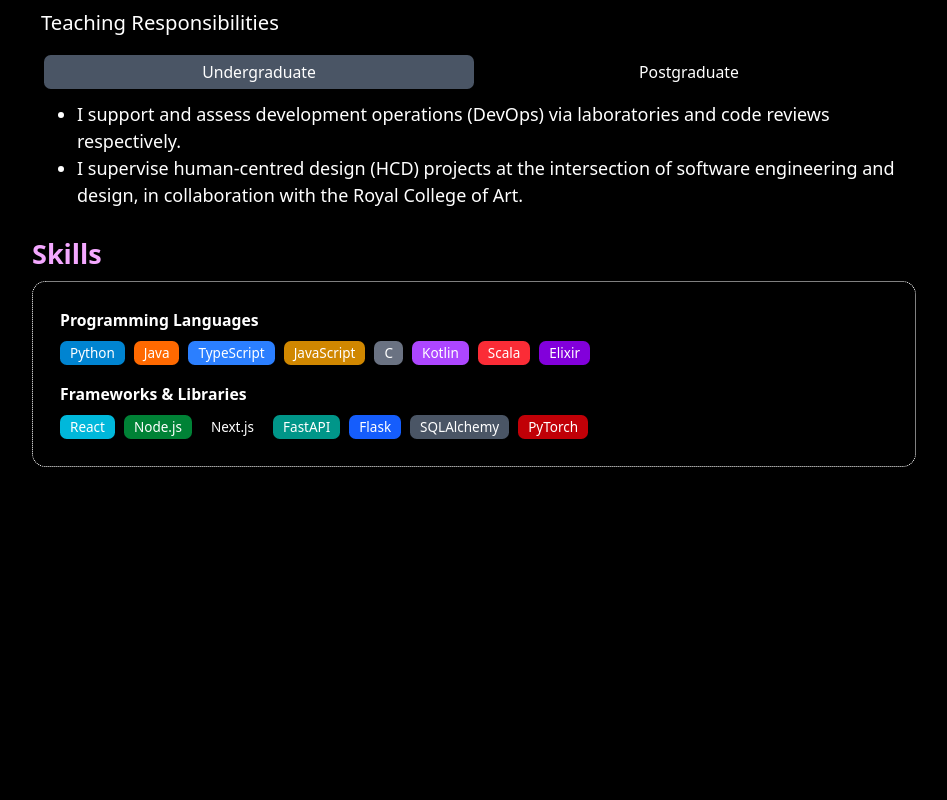
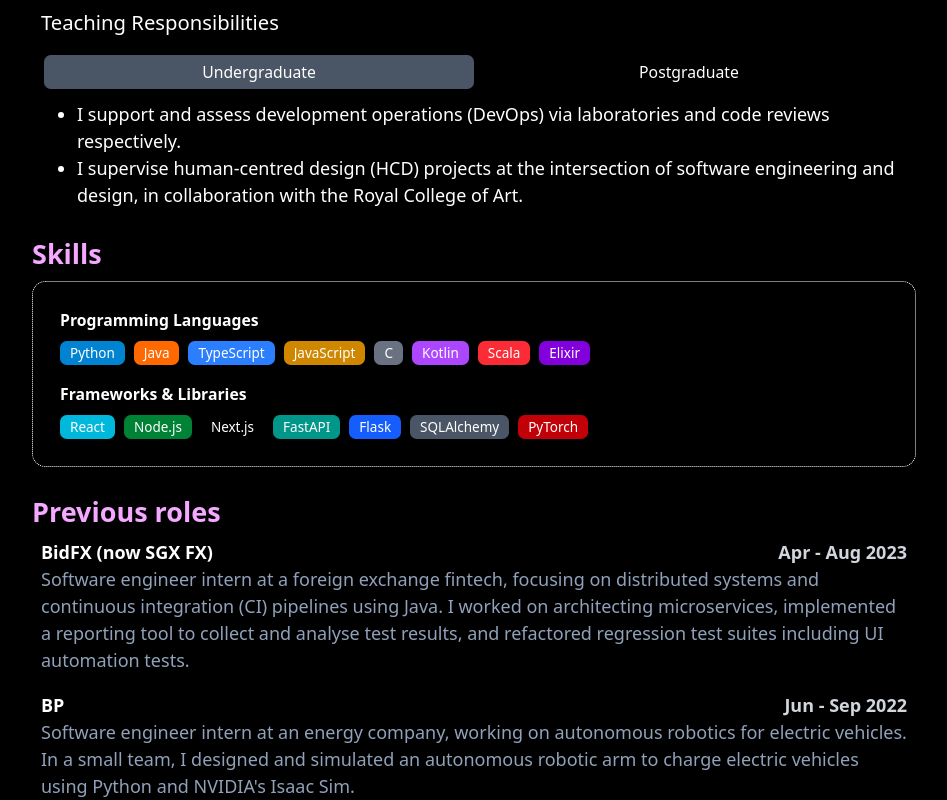
Before and after one commit to zaki-amin/personal-website, a Next.js app: page /experience in a window 1280 px wide. Shown: the part 499-1299 px from the top of the page, without its empty margins (166-1113 px from the left). Before the commit the page ends 966 px from the top, so only its background shows below. Built offline with nearby package versions, Linux system fonts and the light colour scheme.

Commit message:
feat: describe previous roles

```diff
--- a/src/app/experience/page.tsx
+++ b/src/app/experience/page.tsx
@@ -6,6 +6,7 @@ import PageHeader from '@/myComponents/layout/PageHeader'
 import CurrentRoleSummary from '@/myComponents/experience/CurrentRoleSummary'
 import TeachingResponsibilities from '@/myComponents/experience/TeachingResponsibilities'
 import PageFrame from '@/myComponents/layout/PageFrame'
+import PreviousRole from '@/myComponents/experience/PreviousRole'
 
 export const metadata = {
   title: 'Zaki Amin - Experience',
@@ -29,6 +30,21 @@ export default function Experience() {
         <Subsection title='Skills'>
           <SkillsBadges />
         </Subsection>
+
+        <Subsection title='Previous roles'>
+          <div className='space-y-4 px-2'>
+            <PreviousRole
+              company='BidFX (now SGX FX)'
+              timespan='Apr - Aug 2023'
+              description='Software engineer intern at a foreign exchange fintech, focusing on distributed systems and continuous integration (CI) pipelines using Java. I worked on architecting microservices, implemented a reporting tool to collect and analyse test results, and refactored regression test suites including UI automation tests.'
+            />
+            <PreviousRole
+              company='BP'
+              timespan='Jun - Sep 2022'
+              description='Software engineer intern at an energy company, working on autonomous robotics for electric vehicles. In a small team, I designed and simulated an autonomous robotic arm to charge electric vehicles using Python and NVIDIA&#39;s Isaac Sim.'
+            />
+          </div>
+        </Subsection>
       </div>
     </PageFrame>
   )
--- /dev/null
+++ b/src/myComponents/experience/PreviousRole.tsx
@@ -0,0 +1,25 @@
+import { FC } from 'react'
+
+interface PreviousRoleProps {
+  company: string
+  timespan: string
+  description: string
+}
+
+const PreviousRole: FC<PreviousRoleProps> = ({
+  company,
+  timespan,
+  description,
+}) => {
+  return (
+    <div>
+      <div className='flex justify-between'>
+        <h3 className='font-extrabold'>{company}</h3>
+        <p className='text-gray-300 font-semibold'>{timespan}</p>
+      </div>
+      <p className='text-slate-400 font-light'>{description}</p>
+    </div>
+  )
+}
+
+export default PreviousRole
```
